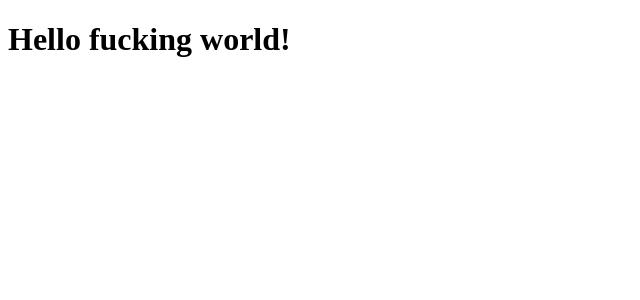
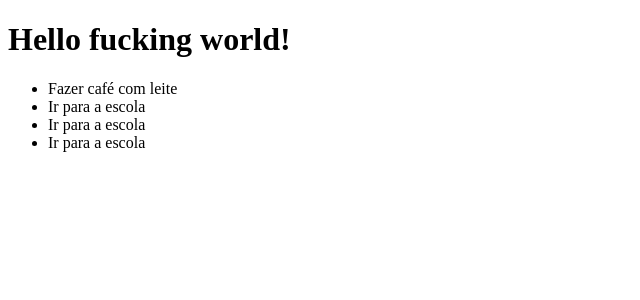
Before and after one commit to victorhermes/GoReact-Mod3, a React (Create React App) app: page / in a window 1280 px wide. Shown: the top 300 px of the page, without its empty margins (0-640 px from the left). Built offline with nearby package versions, Linux system fonts and the light colour scheme.

Commit message:
Lista de todos

```diff
--- a/package.json
+++ b/package.json
@@ -3,6 +3,7 @@
   "version": "0.1.0",
   "private": true,
   "dependencies": {
+    "prop-types": "^15.6.2",
     "react": "^16.6.3",
     "react-dom": "^16.6.3",
     "react-redux": "^6.0.0",
--- a/src/App.js
+++ b/src/App.js
@@ -1,10 +1,11 @@
 import React, { Component } from "react";
 import { Provider } from "react-redux";
 import store from "./store";
-
+import TodoList from "./TodoList";
 const App = () => (
     <Provider store={store}>
         <h1>Hello fucking world!</h1>
+        <TodoList />
     </Provider>
 );
 
--- /dev/null
+++ b/src/TodoList.js
@@ -0,0 +1,26 @@
+import React from "react";
+import { connect } from "react-redux";
+import PropTypes from "prop-types";
+
+const TodoList = props => (
+    <ul>
+        {props.todos.map(todo => (
+            <li key={todo.id}>{todo.text}</li>
+        ))}
+    </ul>
+);
+
+TodoList.propTypes = {
+    todos: PropTypes.arrayOf(
+        PropTypes.shape({
+            id: PropTypes.number,
+            text: PropTypes.string
+        })
+    ).isRequired
+};
+
+const mapStateToProps = state => ({
+    todos: state.todos
+});
+
+export default connect(mapStateToProps)(TodoList);
--- a/src/index.js
+++ b/src/index.js
@@ -1,5 +1,4 @@
 import React from "react";
 import ReactDOM from "react-dom";
 import App from "./App";
-
 ReactDOM.render(<App />, document.getElementById("root"));
--- a/src/store/index.js
+++ b/src/store/index.js
@@ -1,4 +1,5 @@
-import { CreateStore, createStore } from "redux";
-const store = createStore(() => {});
+import { createStore } from "redux";
+import reducers from "./reducers";
+const store = createStore(reducers);
 
 export default store;
--- /dev/null
+++ b/src/store/reducers/index.js
@@ -0,0 +1,7 @@
+import { combineReducers } from "redux";
+
+import todos from "./todos";
+
+export default combineReducers({
+    todos
+});
--- /dev/null
+++ b/src/store/reducers/todos.js
@@ -0,0 +1,13 @@
+const INITIAL_STATE = [
+    { id: 1, text: "Fazer café com leite" },
+    { id: 2, text: "Ir para a escola" },
+    { id: 2, text: "Ir para a escola" },
+    { id: 2, text: "Ir para a escola" }
+];
+
+export default function todos(state = INITIAL_STATE, action) {
+    switch (action.types) {
+        default:
+            return state;
+    }
+}
```
